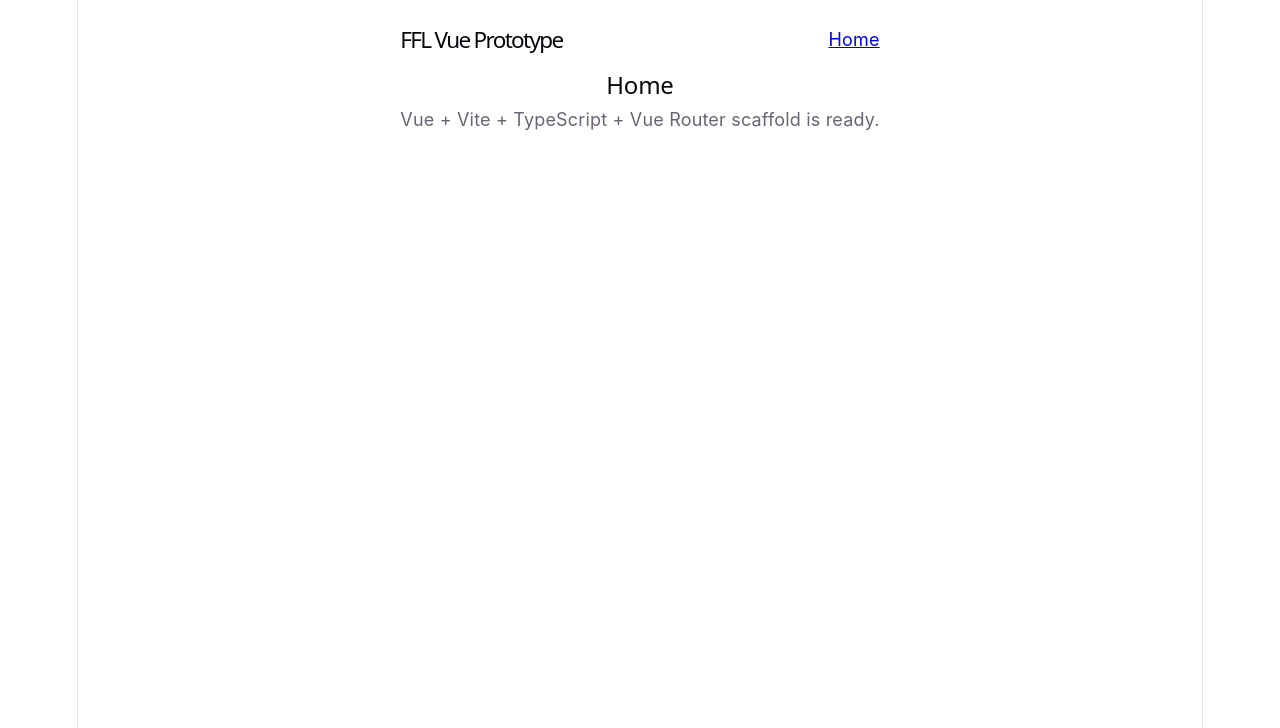
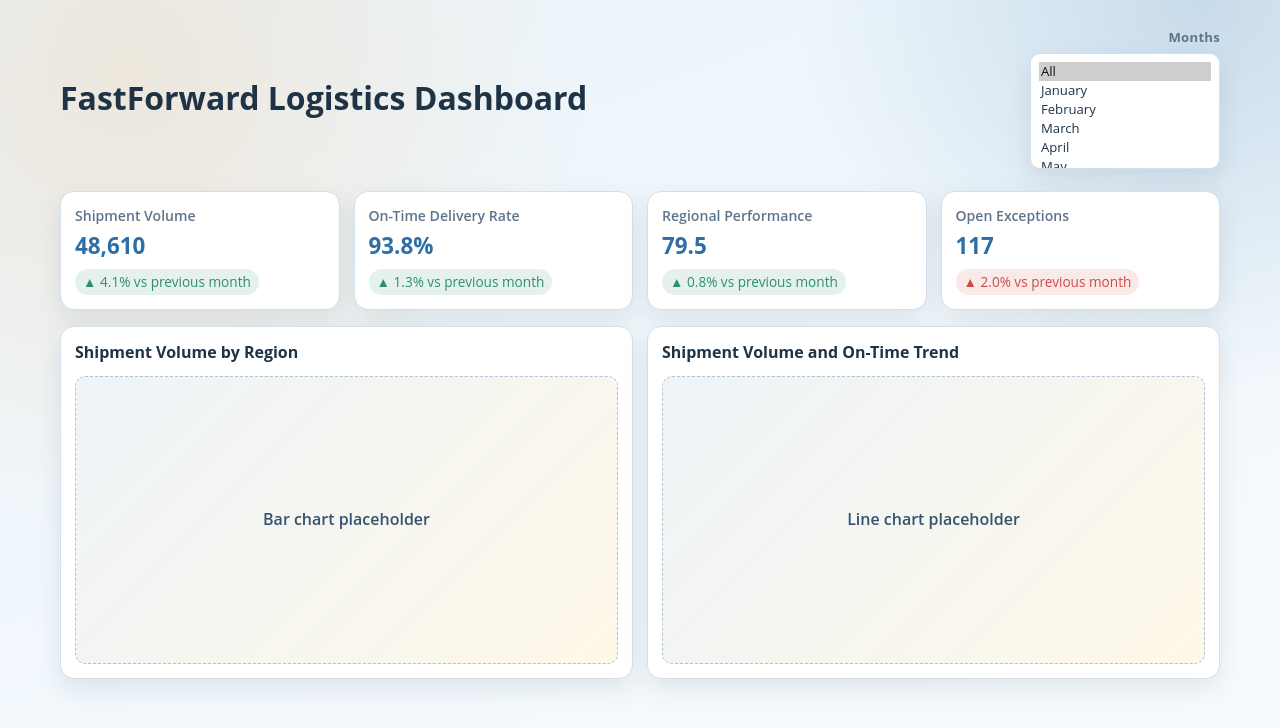
Before and after one commit to rrjasani/FFL-dashboard, a Vue app: page / in a window 1280 px wide. Shown: the top 728 px of the page. Built offline with nearby package versions, Linux system fonts and the light colour scheme.

Commit message:
Add dashboard shell

```diff
--- a/src/App.vue
+++ b/src/App.vue
@@ -1,39 +1,3 @@
 <template>
-  <div class="app-shell">
-    <header>
-      <h1>FFL Vue Prototype</h1>
-      <nav>
-        <RouterLink to="/">Home</RouterLink>
-      </nav>
-    </header>
-    <main>
-      <RouterView />
-    </main>
-  </div>
+  <RouterView />
 </template>
-
-<style scoped>
-.app-shell {
-  max-width: 960px;
-  margin: 0 auto;
-  padding: 1.5rem;
-  font-family: 'Inter', system-ui, -apple-system, Segoe UI, Roboto, Helvetica, Arial, sans-serif;
-}
-
-header {
-  display: flex;
-  justify-content: space-between;
-  align-items: center;
-  margin-bottom: 1rem;
-}
-
-h1 {
-  font-size: 1.25rem;
-  margin: 0;
-}
-
-nav {
-  display: flex;
-  gap: 0.75rem;
-}
-</style>
--- a/src/style.css
+++ b/src/style.css
@@ -1,296 +1,198 @@
 :root {
-  --text: #6b6375;
-  --text-h: #08060d;
-  --bg: #fff;
-  --border: #e5e4e7;
-  --code-bg: #f4f3ec;
-  --accent: #aa3bff;
-  --accent-bg: rgba(170, 59, 255, 0.1);
-  --accent-border: rgba(170, 59, 255, 0.5);
-  --social-bg: rgba(244, 243, 236, 0.5);
-  --shadow:
-    rgba(0, 0, 0, 0.1) 0 10px 15px -3px, rgba(0, 0, 0, 0.05) 0 4px 6px -2px;
+  --bg-top: #eaf4fb;
+  --bg-bottom: #f8fbfd;
+  --ink: #1f3347;
+  --muted: #5e748a;
+  --card: #ffffff;
+  --line: #d3dfeb;
+  --blue: #2e6ea6;
+  --orange: #f7931e;
+  --yellow: #f4c542;
+  --green: #2f8f6a;
+  --red: #cc4b45;
+  --shadow: 0 10px 26px rgba(27, 56, 83, 0.1);
+  --chart-height: clamp(220px, 36vh, 520px);
 
-  --sans: system-ui, 'Segoe UI', Roboto, sans-serif;
-  --heading: system-ui, 'Segoe UI', Roboto, sans-serif;
-  --mono: ui-monospace, Consolas, monospace;
-
-  font: 18px/145% var(--sans);
-  letter-spacing: 0.18px;
-  color-scheme: light dark;
-  color: var(--text);
-  background: var(--bg);
+  font-family: 'Open Sans', 'Segoe UI', Roboto, Arial, sans-serif;
+  line-height: 1.45;
+  color: var(--ink);
+  background: var(--bg-bottom);
   font-synthesis: none;
   text-rendering: optimizeLegibility;
   -webkit-font-smoothing: antialiased;
   -moz-osx-font-smoothing: grayscale;
-
-  @media (max-width: 1024px) {
-    font-size: 16px;
-  }
 }
 
-@media (prefers-color-scheme: dark) {
-  :root {
-    --text: #9ca3af;
-    --text-h: #f3f4f6;
-    --bg: #16171d;
-    --border: #2e303a;
-    --code-bg: #1f2028;
-    --accent: #c084fc;
-    --accent-bg: rgba(192, 132, 252, 0.15);
-    --accent-border: rgba(192, 132, 252, 0.5);
-    --social-bg: rgba(47, 48, 58, 0.5);
-    --shadow:
-      rgba(0, 0, 0, 0.4) 0 10px 15px -3px, rgba(0, 0, 0, 0.25) 0 4px 6px -2px;
-  }
-
-  #social .button-icon {
-    filter: invert(1) brightness(2);
-  }
+* {
+  box-sizing: border-box;
 }
 
 body {
   margin: 0;
+  min-height: 100vh;
+  background:
+    radial-gradient(circle at 10% 10%, rgba(247, 147, 30, 0.14), transparent 34%),
+    radial-gradient(circle at 94% 0%, rgba(46, 110, 166, 0.2), transparent 28%),
+    linear-gradient(160deg, var(--bg-top), var(--bg-bottom));
 }
 
-h1,
-h2 {
-  font-family: var(--heading);
-  font-weight: 500;
-  color: var(--text-h);
+#app {
+  min-height: 100vh;
 }
 
-h1 {
-  font-size: 56px;
-  letter-spacing: -1.68px;
-  margin: 32px 0;
-  @media (max-width: 1024px) {
-    font-size: 36px;
-    margin: 20px 0;
-  }
-}
-h2 {
-  font-size: 24px;
-  line-height: 118%;
-  letter-spacing: -0.24px;
-  margin: 0 0 8px;
-  @media (max-width: 1024px) {
-    font-size: 20px;
-  }
-}
-p {
-  margin: 0;
+.dashboard {
+  max-width: 1200px;
+  margin: 0 auto;
+  padding: 28px 20px 36px;
 }
 
-code,
-.counter {
-  font-family: var(--mono);
-  display: inline-flex;
-  border-radius: 4px;
-  color: var(--text-h);
+.top-bar {
+  display: flex;
+  justify-content: space-between;
+  align-items: center;
+  gap: 16px;
+  margin-bottom: 22px;
 }
 
-code {
-  font-size: 15px;
-  line-height: 135%;
-  padding: 4px 8px;
-  background: var(--code-bg);
+.dashboard-title {
+  margin: 0;
+  font-size: clamp(1.4rem, 1.3rem + 1vw, 2rem);
 }
 
-.counter {
-  font-size: 16px;
-  padding: 5px 10px;
-  border-radius: 5px;
-  color: var(--accent);
-  background: var(--accent-bg);
-  border: 2px solid transparent;
-  transition: border-color 0.3s;
-  margin-bottom: 24px;
+.month-filter {
+  display: flex;
+  flex-direction: column;
+  align-items: flex-end;
+  gap: 6px;
+  color: var(--muted);
+  font-size: 0.82rem;
+  font-weight: 700;
+  letter-spacing: 0.02em;
+}
 
-  &:hover {
-    border-color: var(--accent-border);
+.month-filter select {
+  min-width: 190px;
+  min-height: 116px;
+  border: 1px solid var(--line);
+  border-radius: 10px;
+  background: var(--card);
+  color: var(--ink);
+  font: inherit;
+  padding: 8px;
+  box-shadow: var(--shadow);
+}
+
+.cards {
+  display: grid;
+  grid-template-columns: repeat(4, minmax(0, 1fr));
+  gap: 14px;
+  margin-bottom: 16px;
+}
+
+.metric-card {
+  background: var(--card);
+  border: 1px solid var(--line);
+  border-radius: 14px;
+  padding: 14px;
+  box-shadow: var(--shadow);
+}
+
+.metric-title {
+  margin: 0 0 4px;
+  color: var(--muted);
+  font-size: 0.88rem;
+  font-weight: 600;
+}
+
+.metric-value {
+  margin: 0;
+  font-size: 1.4rem;
+  font-weight: 700;
+  color: var(--blue);
+}
+
+.metric-change {
+  margin: 6px 0 0;
+  font-size: 0.85rem;
+  display: inline-flex;
+  align-items: center;
+  gap: 4px;
+  padding: 3px 8px;
+  border-radius: 999px;
+}
+
+.metric-change.positive {
+  color: var(--green);
+  background: rgba(47, 143, 106, 0.12);
+}
+
+.metric-change.negative {
+  color: var(--red);
+  background: rgba(204, 75, 69, 0.12);
+}
+
+.charts {
+  display: grid;
+  grid-template-columns: repeat(2, minmax(0, 1fr));
+  gap: 14px;
+}
+
+.chart-card {
+  background: var(--card);
+  border: 1px solid var(--line);
+  border-radius: 14px;
+  padding: 14px;
+  box-shadow: var(--shadow);
+}
+
+.chart-card h2 {
+  margin: 0 0 12px;
+  color: var(--ink);
+  font-size: 1rem;
+}
+
+.chart-placeholder {
+  height: var(--chart-height);
+  border-radius: 10px;
+  border: 1px dashed #abc3d8;
+  background:
+    linear-gradient(135deg, rgba(46, 110, 166, 0.08), rgba(244, 197, 66, 0.12));
+  display: grid;
+  place-items: center;
+  color: #35526f;
+  font-weight: 600;
+}
+
+@media (max-width: 980px) {
+  .cards {
+    grid-template-columns: repeat(2, minmax(0, 1fr));
   }
-  &:focus-visible {
-    outline: 2px solid var(--accent);
-    outline-offset: 2px;
+
+  .charts {
+    grid-template-columns: 1fr;
   }
 }
 
-.hero {
-  position: relative;
-
-  .base,
-  .framework,
-  .vite {
-    inset-inline: 0;
-    margin: 0 auto;
+@media (max-width: 620px) {
+  .top-bar {
+    flex-direction: column;
+    align-items: stretch;
   }
 
-  .base {
-    width: 170px;
-    position: relative;
-    z-index: 0;
+  .month-filter {
+    align-items: stretch;
   }
 
-  .framework,
-  .vite {
-    position: absolute;
+  .month-filter select {
+    width: 100%;
+    min-height: 96px;
   }
 
-  .framework {
-    z-index: 1;
-    top: 34px;
-    height: 28px;
-    transform: perspective(2000px) rotateZ(300deg) rotateX(44deg) rotateY(39deg)
-      scale(1.4);
+  .cards {
+    grid-template-columns: 1fr;
   }
 
-  .vite {
-    z-index: 0;
-    top: 107px;
-    height: 26px;
-    width: auto;
-    transform: perspective(2000px) rotateZ(300deg) rotateX(40deg) rotateY(39deg)
-      scale(0.8);
+  :root {
+    --chart-height: clamp(200px, 34vh, 320px);
   }
 }
-
-#app {
-  width: 1126px;
-  max-width: 100%;
-  margin: 0 auto;
-  text-align: center;
-  border-inline: 1px solid var(--border);
-  min-height: 100svh;
-  display: flex;
-  flex-direction: column;
-  box-sizing: border-box;
-}
-
-#center {
-  display: flex;
-  flex-direction: column;
-  gap: 25px;
-  place-content: center;
-  place-items: center;
-  flex-grow: 1;
-
-  @media (max-width: 1024px) {
-    padding: 32px 20px 24px;
-    gap: 18px;
-  }
-}
-
-#next-steps {
-  display: flex;
-  border-top: 1px solid var(--border);
-  text-align: left;
-
-  & > div {
-    flex: 1 1 0;
-    padding: 32px;
-    @media (max-width: 1024px) {
-      padding: 24px 20px;
-    }
-  }
-
-  .icon {
-    margin-bottom: 16px;
-    width: 22px;
-    height: 22px;
-  }
-
-  @media (max-width: 1024px) {
-    flex-direction: column;
-    text-align: center;
-  }
-}
-
-#docs {
-  border-right: 1px solid var(--border);
-
-  @media (max-width: 1024px) {
-    border-right: none;
-    border-bottom: 1px solid var(--border);
-  }
-}
-
-#next-steps ul {
-  list-style: none;
-  padding: 0;
-  display: flex;
-  gap: 8px;
-  margin: 32px 0 0;
-
-  .logo {
-    height: 18px;
-  }
-
-  a {
-    color: var(--text-h);
-    font-size: 16px;
-    border-radius: 6px;
-    background: var(--social-bg);
-    display: flex;
-    padding: 6px 12px;
-    align-items: center;
-    gap: 8px;
-    text-decoration: none;
-    transition: box-shadow 0.3s;
-
-    &:hover {
-      box-shadow: var(--shadow);
-    }
-    .button-icon {
-      height: 18px;
-      width: 18px;
-    }
-  }
-
-  @media (max-width: 1024px) {
-    margin-top: 20px;
-    flex-wrap: wrap;
-    justify-content: center;
-
-    li {
-      flex: 1 1 calc(50% - 8px);
-    }
-
-    a {
-      width: 100%;
-      justify-content: center;
-      box-sizing: border-box;
-    }
-  }
-}
-
-#spacer {
-  height: 88px;
-  border-top: 1px solid var(--border);
-  @media (max-width: 1024px) {
-    height: 48px;
-  }
-}
-
-.ticks {
-  position: relative;
-  width: 100%;
-
-  &::before,
-  &::after {
-    content: '';
-    position: absolute;
-    top: -4.5px;
-    border: 5px solid transparent;
-  }
-
-  &::before {
-    left: 0;
-    border-left-color: var(--border);
-  }
-  &::after {
-    right: 0;
-    border-right-color: var(--border);
-  }
-}
--- a/src/views/HomeView.vue
+++ b/src/views/HomeView.vue
@@ -1,6 +1,64 @@
 <template>
-  <section>
-    <h2>Home</h2>
-    <p>Vue + Vite + TypeScript + Vue Router scaffold is ready.</p>
-  </section>
+  <main class="dashboard">
+    <header class="top-bar">
+      <h1 class="dashboard-title">FastForward Logistics Dashboard</h1>
+
+      <label class="month-filter" for="monthSelect">
+        <span>Months</span>
+        <select id="monthSelect" multiple aria-label="Filter months">
+          <option selected>All</option>
+          <option>January</option>
+          <option>February</option>
+          <option>March</option>
+          <option>April</option>
+          <option>May</option>
+          <option>June</option>
+          <option>July</option>
+          <option>August</option>
+          <option>September</option>
+          <option>October</option>
+          <option>November</option>
+          <option>December</option>
+        </select>
+      </label>
+    </header>
+
+    <section class="cards" aria-label="KPI cards">
+      <article class="metric-card">
+        <p class="metric-title">Shipment Volume</p>
+        <p class="metric-value">48,610</p>
+        <p class="metric-change positive">▲ 4.1% vs previous month</p>
+      </article>
+
+      <article class="metric-card">
+        <p class="metric-title">On-Time Delivery Rate</p>
+        <p class="metric-value">93.8%</p>
+        <p class="metric-change positive">▲ 1.3% vs previous month</p>
+      </article>
+
+      <article class="metric-card">
+        <p class="metric-title">Regional Performance</p>
+        <p class="metric-value">79.5</p>
+        <p class="metric-change positive">▲ 0.8% vs previous month</p>
+      </article>
+
+      <article class="metric-card">
+        <p class="metric-title">Open Exceptions</p>
+        <p class="metric-value">117</p>
+        <p class="metric-change negative">▲ 2.0% vs previous month</p>
+      </article>
+    </section>
+
+    <section class="charts" aria-label="Chart panels">
+      <article class="chart-card">
+        <h2>Shipment Volume by Region</h2>
+        <div class="chart-placeholder">Bar chart placeholder</div>
+      </article>
+
+      <article class="chart-card">
+        <h2>Shipment Volume and On-Time Trend</h2>
+        <div class="chart-placeholder">Line chart placeholder</div>
+      </article>
+    </section>
+  </main>
 </template>
```
